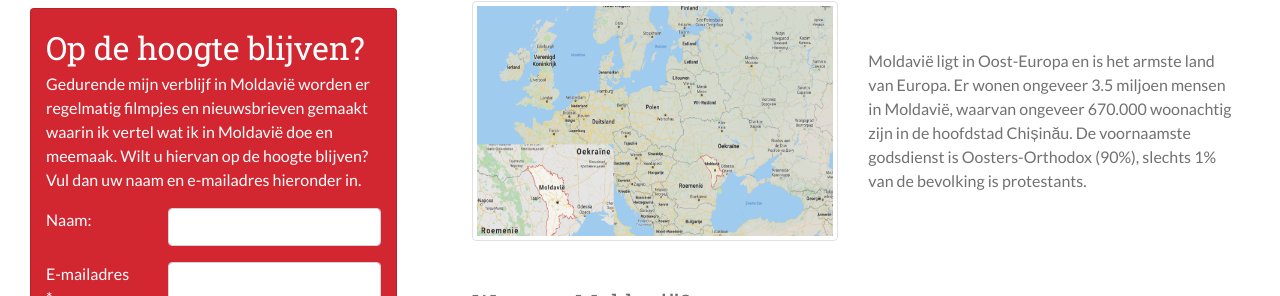
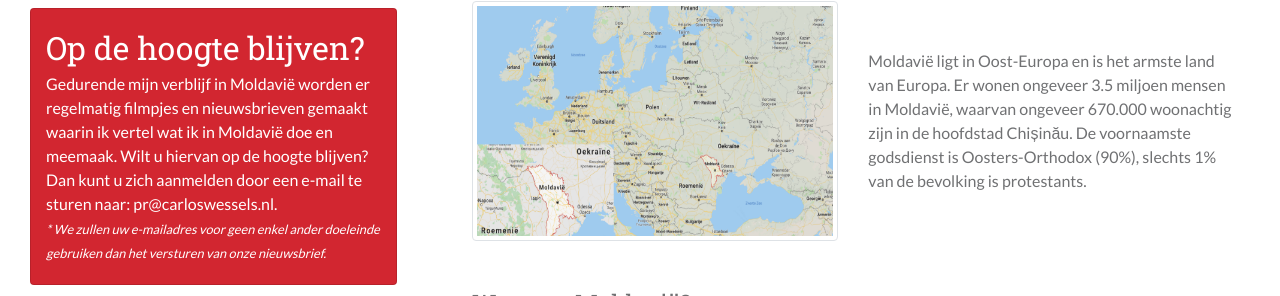
Before and after one commit to cornehop/cw-website, a React (Create React App) app: page / in a window 1280 px wide. Shown: the part 457-753 px from the top of the page. Built offline with nearby package versions, Linux system fonts and the light colour scheme.

Commit message:
Finished basic subscription block. Fixed webpack issue.

```diff
--- a/src/Components/Body.tsx
+++ b/src/Components/Body.tsx
@@ -2,9 +2,7 @@ import React from "react";
 import { MainContent } from "./MainContent";
 import { HomePage } from "./Pages/HomePage";
 import { PageTitles } from "../Constants/PageTitles";
-import Container from 'react-bootstrap/Container';
-import Row from 'react-bootstrap/Row';
-import Col from 'react-bootstrap/Col';
+import { Container, Row, Col } from 'react-bootstrap';
 import { InfoBar } from "./InfoBar/InfoBar";
 
 interface BodyState{
--- a/src/Components/Header/HeaderFooter.tsx
+++ b/src/Components/Header/HeaderFooter.tsx
@@ -1,5 +1,5 @@
 import React from "react";
-import Carousel from 'react-bootstrap/Carousel'
+import { Carousel } from 'react-bootstrap'
 
 export class HeaderFooter extends React.Component{
     render(){
--- a/src/Components/InfoBar/Blocks/NewsletterBlock.tsx
+++ b/src/Components/InfoBar/Blocks/NewsletterBlock.tsx
@@ -1,9 +1,7 @@
 import React from "react";
-import Container from 'react-bootstrap/Container';
-import Row from 'react-bootstrap/Row';
-import Col from 'react-bootstrap/Col';
-import { TextInput } from "../../Inputs/TextInput";
-import { EmailInput } from "../../Inputs/EmailInput";
+import { Container, Row, Col } from 'react-bootstrap';
+// import { TextInput } from "../../Inputs/TextInput";
+// import { EmailInput } from "../../Inputs/EmailInput";
 
 export class NewsletterBlock extends React.Component{
     getSubscribtionEmailLink(){
@@ -18,11 +16,17 @@ export class NewsletterBlock extends React.Component{
 
     getText(){
         return (
+            // <div>
+            //     Gedurende mijn verblijf in Moldavië worden er regelmatig
+            //     filmpjes en nieuwsbrieven gemaakt waarin ik vertel wat ik
+            //     in Moldavië doe en meemaak. Wilt u hiervan op de hoogte
+            //     blijven? Vul dan uw naam en e-mailadres hieronder in.
+            // </div>
             <div>
                 Gedurende mijn verblijf in Moldavië worden er regelmatig
                 filmpjes en nieuwsbrieven gemaakt waarin ik vertel wat ik
                 in Moldavië doe en meemaak. Wilt u hiervan op de hoogte
-                blijven? Vul dan uw naam en e-mailadres hieronder in.
+                blijven? Dan kunt u zich aanmelden door een e-mail te sturen naar: {this.getSubscribtionEmailLink()}.
             </div>
         )
     }
@@ -33,7 +37,7 @@ export class NewsletterBlock extends React.Component{
                 <Row>
                     <Col>{this.getText()}</Col>
                 </Row>
-                <Row className="cw-newsletterblock-form">
+                {/* <Row className="cw-newsletterblock-form">
                     <Col xs={4}>Naam: </Col>
                     <Col xs={8}>
                         <TextInput id="newsletterblock-name" />
@@ -54,7 +58,7 @@ export class NewsletterBlock extends React.Component{
                                 ABONNEREN
                         </a>
                     </Col>
-                </Row>
+                </Row> */}
                 <Row>
                     <Col>
                         <small className="text-muted">
--- a/src/Components/InfoBar/Blocks/SupportBlock.tsx
+++ b/src/Components/InfoBar/Blocks/SupportBlock.tsx
@@ -1,7 +1,5 @@
 import React from "react";
-import Container from 'react-bootstrap/Container';
-import Row from 'react-bootstrap/Row';
-import Col from 'react-bootstrap/Col';
+import { Container, Row, Col } from 'react-bootstrap';
 
 export class SupportBlock extends React.Component{
     getText(){
--- a/src/Components/InfoBar/InfoBar.tsx
+++ b/src/Components/InfoBar/InfoBar.tsx
@@ -1,7 +1,5 @@
 import React from "react";
-import Container from 'react-bootstrap/Container';
-import Row from 'react-bootstrap/Row';
-import Col from 'react-bootstrap/Col';
+import { Container, Row, Col } from 'react-bootstrap';
 import { InfoBlock } from "./InfoBlock";
 import { SupportBlock } from "./Blocks/SupportBlock";
 import { PageTitles } from "../../Constants/PageTitles";
--- a/src/Components/InfoBar/InfoBlock.tsx
+++ b/src/Components/InfoBar/InfoBlock.tsx
@@ -1,5 +1,5 @@
 import React from "react";
-import Card from 'react-bootstrap/Card'
+import { Card } from 'react-bootstrap'
 
 interface InfoBlockProps{
     title: string
--- a/src/Components/MainContent.tsx
+++ b/src/Components/MainContent.tsx
@@ -1,7 +1,5 @@
 import React from "react";
-import Container from 'react-bootstrap/Container';
-import Row from 'react-bootstrap/Row';
-import Col from 'react-bootstrap/Col';
+import { Container, Row, Col } from 'react-bootstrap';
 
 interface MainContentProps{
     pageTitle: string,
--- a/src/Components/Pages/HomePageContent/ContentMoldova.tsx
+++ b/src/Components/Pages/HomePageContent/ContentMoldova.tsx
@@ -1,8 +1,5 @@
 import React from "react";
-import Container from 'react-bootstrap/Container';
-import Row from 'react-bootstrap/Row';
-import Col from 'react-bootstrap/Col';
-import Image from 'react-bootstrap/Image';
+import { Container, Row, Col, Image } from 'react-bootstrap';
 import Picture from "../../../Assets/moldova_map.png";
 
 export class ContentMoldova extends React.Component{
--- a/src/Components/Pages/HomePageContent/ContentWhoIsCarlos.tsx
+++ b/src/Components/Pages/HomePageContent/ContentWhoIsCarlos.tsx
@@ -1,9 +1,6 @@
 import React from "react";
-import Image from 'react-bootstrap/Image';
+import { Container, Row, Col, Image } from 'react-bootstrap';
 import Picture from "../../../Assets/cw.jpg";
-import Container from 'react-bootstrap/Container';
-import Row from 'react-bootstrap/Row';
-import Col from 'react-bootstrap/Col';
 
 
 export class ContentWhoIsCarlos extends React.Component{
--- a/src/Components/Pages/HomePageContent/ContentWhyMoldova.tsx
+++ b/src/Components/Pages/HomePageContent/ContentWhyMoldova.tsx
@@ -1,7 +1,5 @@
 import React from "react";
-import Container from 'react-bootstrap/Container';
-import Row from 'react-bootstrap/Row';
-import Col from 'react-bootstrap/Col';
+import { Container, Row, Col } from 'react-bootstrap';
 
 export class ContentWhyMoldova extends React.Component{
     getContentText(){
--- a/webpack.config.js
+++ b/webpack.config.js
@@ -26,7 +26,12 @@ module.exports = {
                 enforce: "pre",
                 test: /\.js$/,
                 loader: "source-map-loader"
-            }
+            },
+            {
+                test: /\.(jpe?g|png)$/i,
+                exclude: [/node_modules/],
+                loader: "file-loader"
+            },
         ]
     },
 
@@ -36,6 +41,7 @@ module.exports = {
     // dependencies, which allows browsers to cache those libraries between builds.
     externals: {
         "react": "React",
-        "react-dom": "ReactDOM"
+        "react-dom": "ReactDOM",
+        "react-bootstrap": "ReactBootstrap"
     }
 };
```
Also changed, not shown: 5 other files (tests, documents, lock files or other folders).
